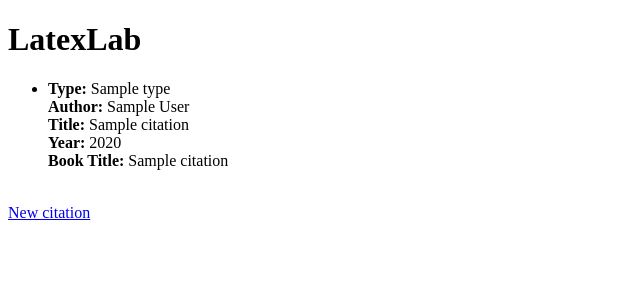
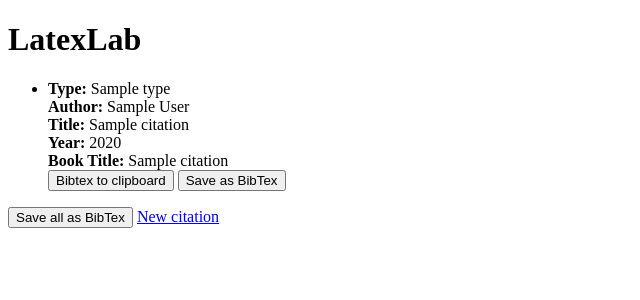
Before and after one commit to keranenkirill/LatexLab, a Flask app: template src/templates/index.html in a window 1280 px wide. Shown: the top 300 px of the page, without its empty margins (0-640 px from the left). Run offline with Flask 3, Linux system fonts and the light colour scheme; the template is opened without the code that fills it: most values are stand-ins (such as "Sample title", 1, 10 or a date in 2020).

Commit message:
Add citation to BibTex functionality

```diff
--- a/src/templates/index.html
+++ b/src/templates/index.html
@@ -15,6 +15,10 @@ LatexLab
         <strong>Title:</strong> {{ citation.title }}<br>
         <strong>Year:</strong> {{ citation.year }}<br>
         <strong>Book Title:</strong> {{ citation.booktitle }}<br>
+        <button bibtex-clipboard-data="{{ citation.as_bibtex }}" onclick="toClipboard(this)">Bibtex to
+            clipboard</button>
+        <button bibtex-file-data="{{ citation.as_bibtex }}" onclick="toFile(this)">Save as BibTex</button>
+
         <br>
     </li>
     {% else %}
@@ -22,5 +26,38 @@ LatexLab
     {% endfor %}
 </ul>
 
+<button onclick="saveAllBibtexToFile()">Save all as BibTex</button>
 <a href="/new_citation">New citation</a>
+
+<script>
+    function toClipboard(buttonElement) {
+        const text = buttonElement.getAttribute('bibtex-clipboard-data');
+        navigator.clipboard.writeText(text);
+    }
+
+    function toFile(buttonElement) {
+        const text = buttonElement.getAttribute('bibtex-file-data');
+        const blob = new Blob([text], { type: 'application/x-bibtex' });
+
+        const link = document.createElement('a');
+        link.href = URL.createObjectURL(blob);
+        link.download = 'citations.bib';
+        link.click();
+    }
+
+    function saveAllBibtexToFile() {
+        const citationButtons = document.querySelectorAll('button[bibtex-file-data]');
+        let allBibtexData = '';
+
+        citationButtons.forEach(button => {
+            allBibtexData += button.getAttribute('bibtex-file-data') + '\n';
+        });
+
+        if (allBibtexData) {
+            const tempButton = document.createElement('button');
+            tempButton.setAttribute('bibtex-file-data', allBibtexData);
+            toFile(tempButton);
+        }
+    }
+</script>
 {% endblock %}
```
Also changed, not shown: src/entities/citation.py (+28 -0 lines).
